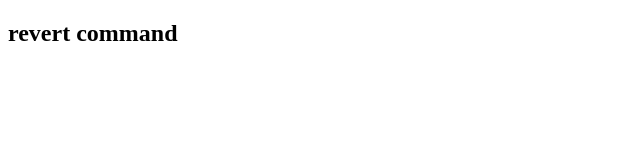
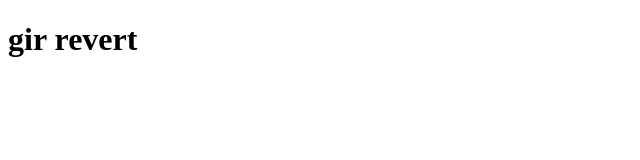
Before and after one commit to samarth-mahalkar/git-workflow, a plain HTML site: page git revert command/revert.html in a window 1280 px wide. Shown: the whole page, without its empty margins (0-640 px from the left). Drawn offline with Linux system fonts and the light colour scheme.

Commit message:
frist revert

```diff
--- a/git Revert command/revert.html
+++ b/git revert command/revert.html
@@ -3,9 +3,9 @@
 <head>
     <meta charset="UTF-8">
     <meta name="viewport" content="width=device-width, initial-scale=1.0">
-    <title>revert command</title>
+    <title>Document</title>
 </head>
 <body>
-    <h2>revert command</h2>
+    <h1>gir revert</h1>
 </body>
 </html>
```
